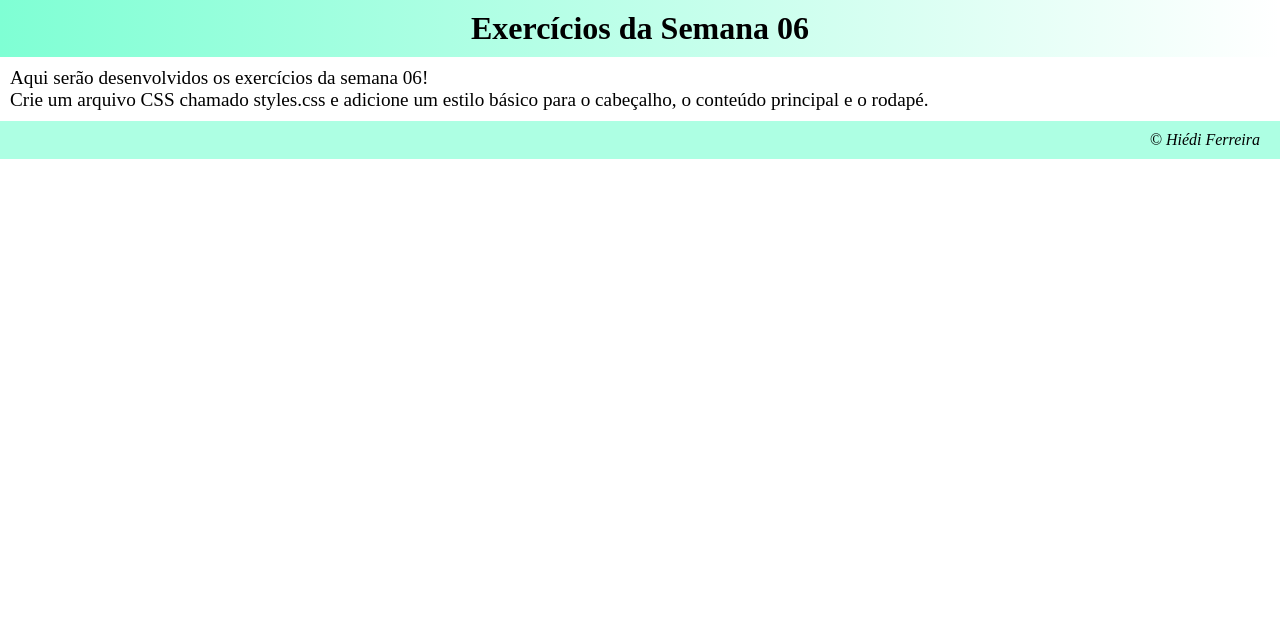
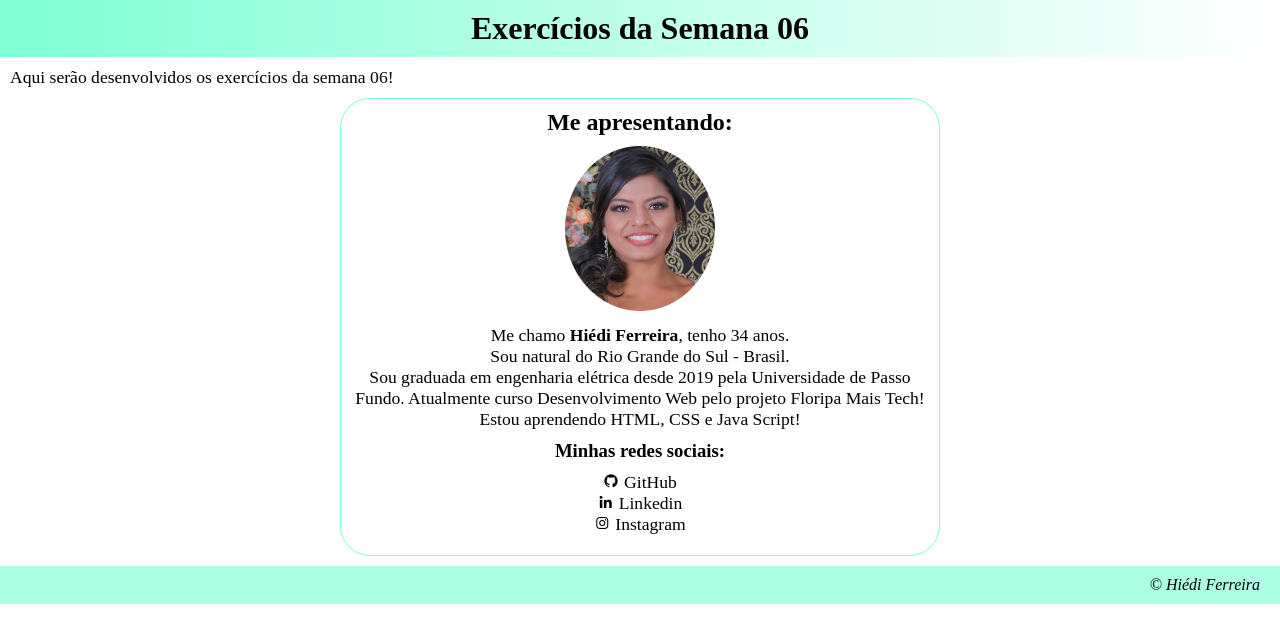
Before and after one commit to hiediferreira/Exercicios_modulo1, a plain HTML site: page Semana_06/index.html in a window 1280 px wide. Drawn offline with nearby package versions, Linux system fonts and the light colour scheme.

Commit message:
Adicionando mais estilos e elementos

```diff
--- a/Semana_06/index.html
+++ b/Semana_06/index.html
@@ -5,17 +5,35 @@
     <meta name="viewport" content="width=device-width, initial-scale=1.0">
     <title>Exercícios semana 06</title>
     <link rel="stylesheet" href="style.css">
+    <link href='https://unpkg.com/boxicons@2.1.4/css/boxicons.min.css' rel='stylesheet'>
 </head>
 <body>
     <header>
         <h1>Exercícios da Semana 06</h1>
     </header>
-    <main>
-        <p>Aqui serão desenvolvidos os exercícios da semana 06! <br>
-            Crie um arquivo CSS chamado styles.css e adicione um estilo básico para o cabeçalho,
-            o conteúdo principal e o rodapé.
-        </p>
-    </main>
+    <section id="init">
+        <p>Aqui serão desenvolvidos os exercícios da semana 06!</p>
+    </section>
+    <section id="presentation">
+        <h2>Me apresentando:</h2>
+        <img src="imagens/eu.png" alt="minha foto">
+        <p>Me chamo <span class="bold">Hiédi Ferreira</span>, tenho 34 anos. <br>
+            Sou natural do Rio Grande do Sul - Brasil.</p>
+        <p>Sou graduada em engenharia elétrica desde 2019 pela Universidade de Passo Fundo. Atualmente curso Desenvolvimento Web pelo projeto Floripa Mais Tech!</p>
+        <p>Estou aprendendo HTML, CSS e Java Script!</p>
+        <h3>Minhas redes sociais:</h3>
+        <ul>
+            <li>
+                <i class='bx bxl-github'></i><a href="https://github.com/hiediferreira" target="_blank">GitHub</a>
+            </li>
+            <li>
+                <i class='bx bxl-linkedin' ></i><a href="https://www.linkedin.com/in/hi%C3%A9di-dos-santos-ferreira-lang-56875a1ab/" target="_blank">Linkedin</a>
+            </li>
+            <li>
+                <i class='bx bxl-instagram'></i><a href="https://www.instagram.com/hiedy_ferreira/" target="_blank">Instagram</a>
+            </li>
+        </ul>
+    </section>
     <footer>
         &copy; Hiédi Ferreira</footer>
 </body>
--- a/Semana_06/style.css
+++ b/Semana_06/style.css
@@ -4,6 +4,7 @@
     padding: 0;
     margin: 0;
     box-sizing: border-box;
+    list-style: none;
 }
 
 body{
@@ -16,12 +17,45 @@ header{
     text-align: center;
 }
 
-main{
+section#init{
     margin: 10px;
 }
 
 p{
-    font-size: 1.2em;
+    font-size: 1.1em;
+}
+
+section#presentation{
+    width: 600px;
+    text-align: center;
+    margin: auto;
+    border: 1px solid aquamarine;
+    border-radius: 30px;
+    padding: 10px;
+    margin-bottom: 10px;
+}
+
+img{
+    margin: 10px;
+}
+
+h3{
+    margin-top: 10px;
+}
+
+.bold{
+    font-weight: bold;
+}
+
+ul{
+    padding: 10px;
+}
+
+li a{
+    text-decoration: none;
+    color: black;
+    padding-left: 5px;
+    font-size: 1.1em;
 }
 
 footer{
```
Also changed, not shown: Semana_06/imagens/eu.png (added).
